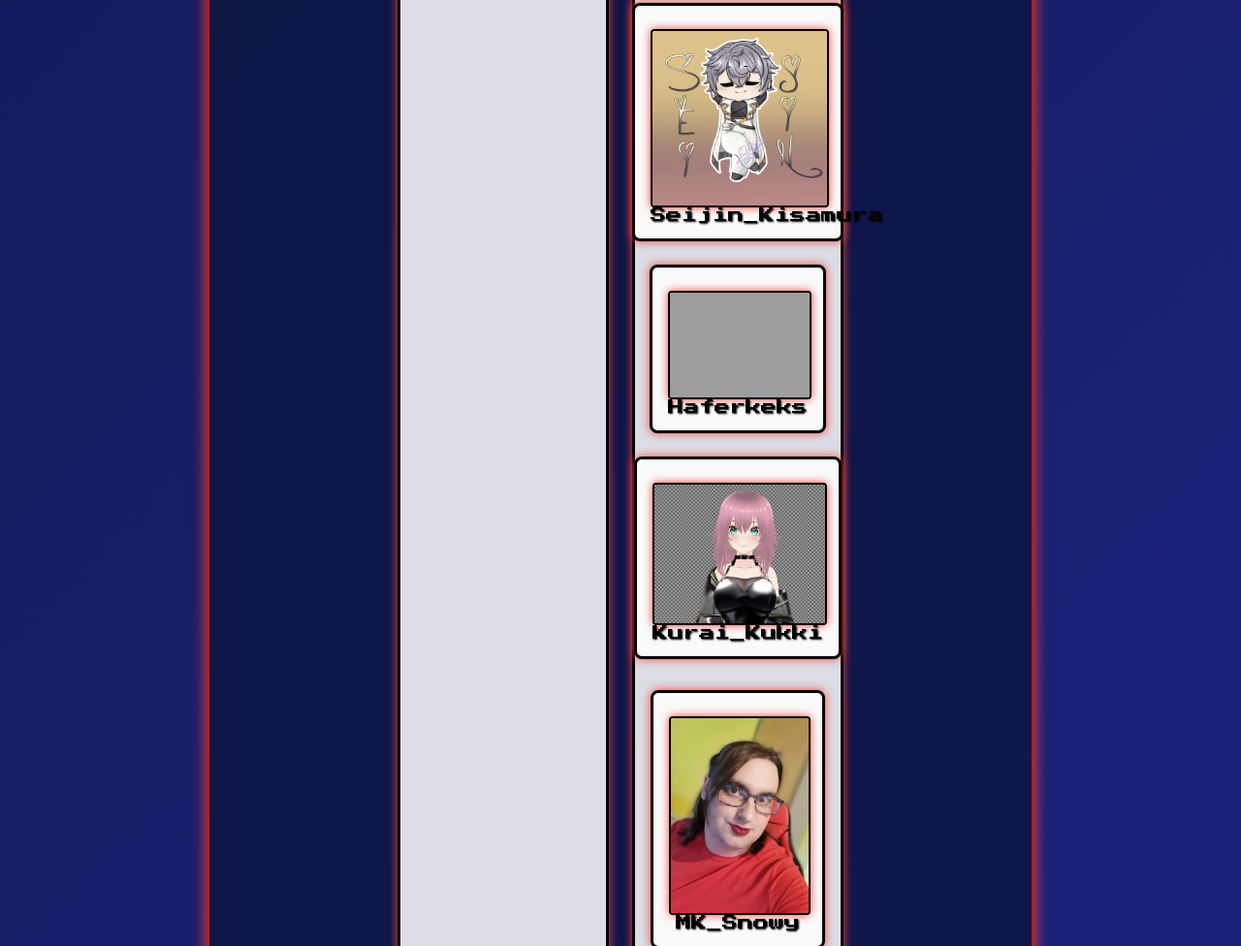
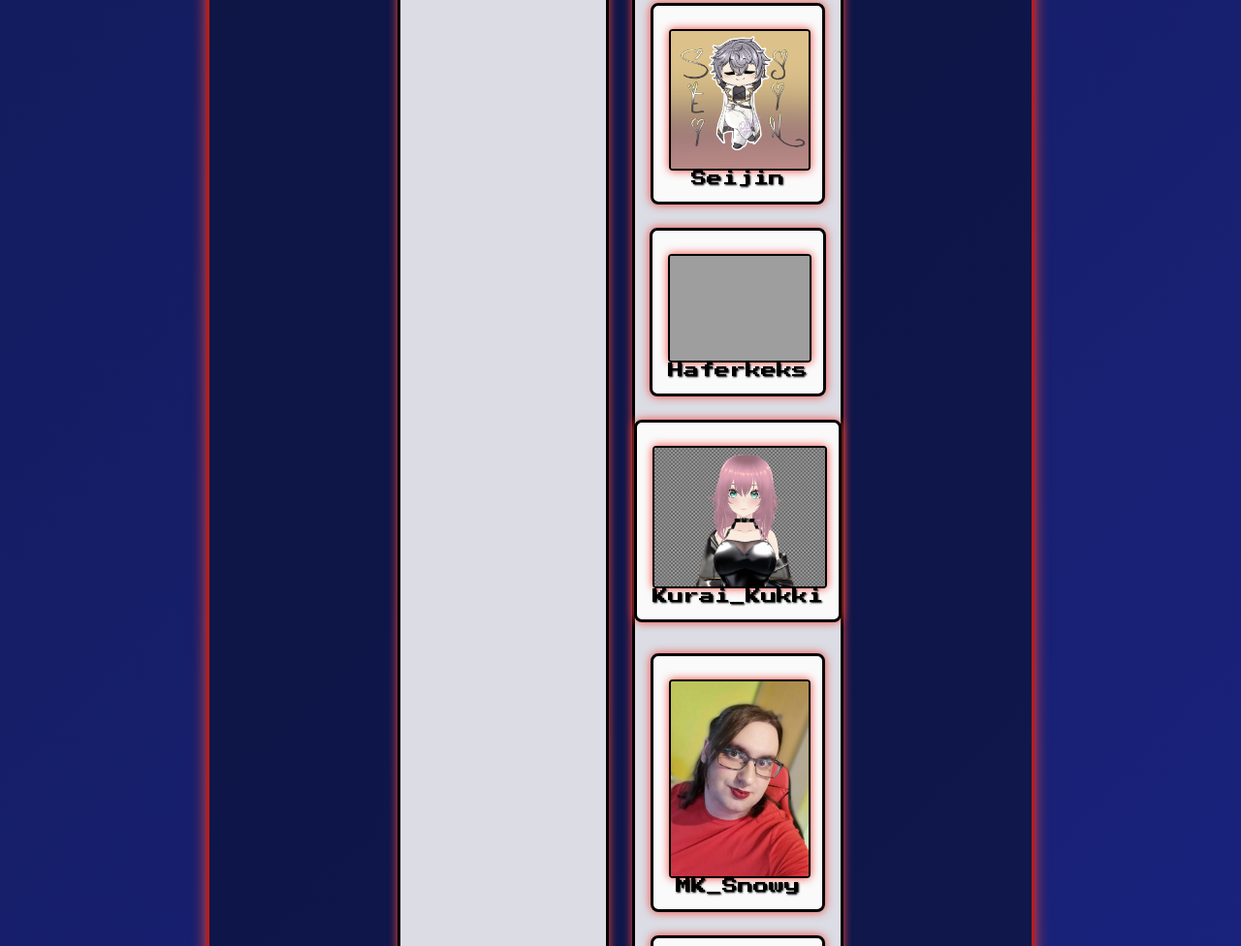
Before and after one commit to kingcrafter222-hub/craft-multiverse.github.io, a plain HTML site: page teilnehmer.html in a window 1280 px wide. Shown: the part 2256-3232 px from the top of the page at 97% size. Drawn offline with Linux system fonts and the light colour scheme; grey boxes are pictures that could not be loaded.

Commit message:
Update teilnehmer.html

```diff
--- a/teilnehmer.html
+++ b/teilnehmer.html
@@ -128,7 +128,7 @@
       <div class="teilnehmer">
         <a href="Teilnehmer/seijin_kisamura.html">
           <img src="bilder/seijinsleepy.png" alt="Seijin_Kisamura">
-          <span>Seijin_Kisamura</span>
+          <span>Seijin</span>
         </a>
       </div>
 
```
